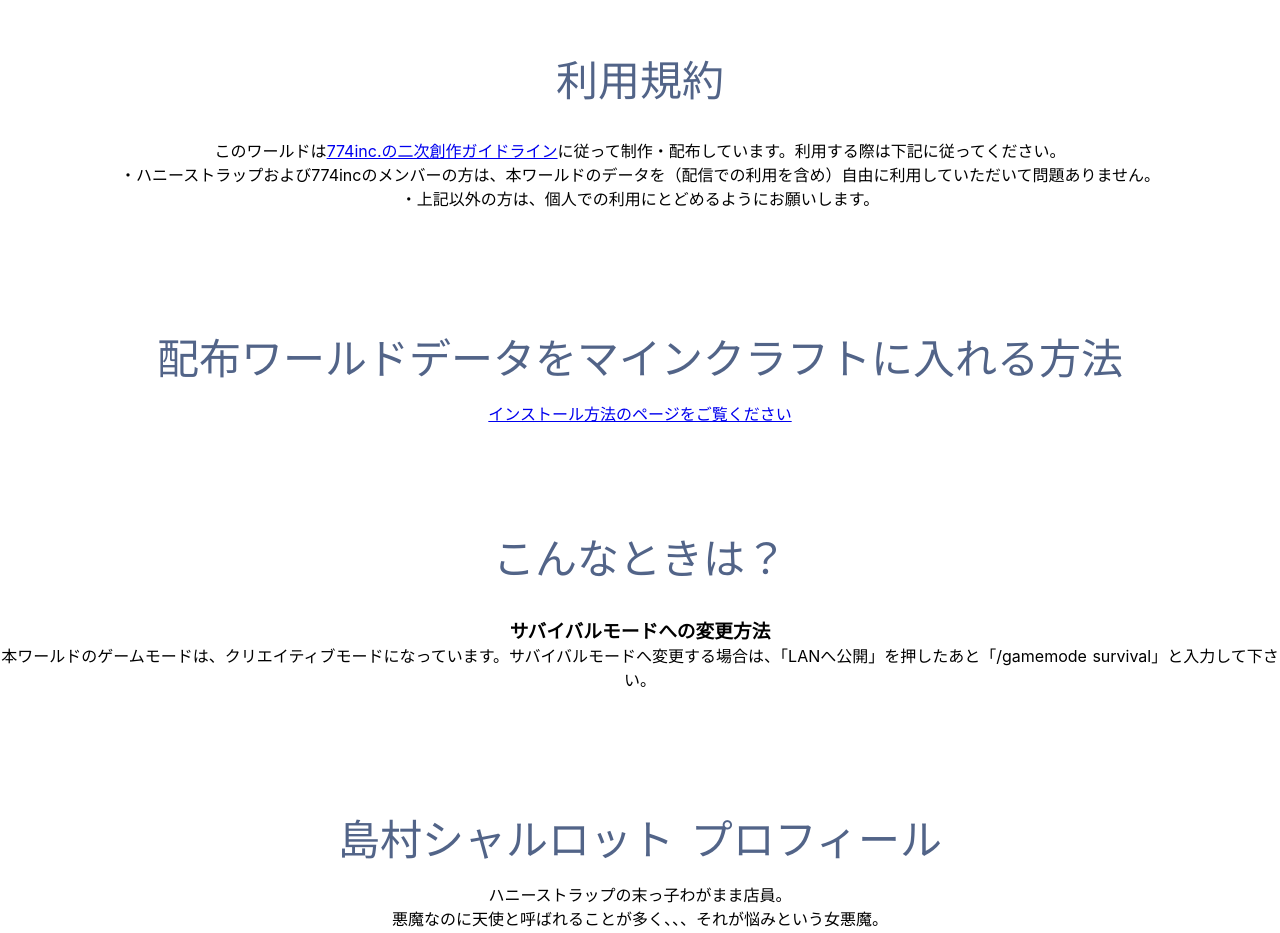
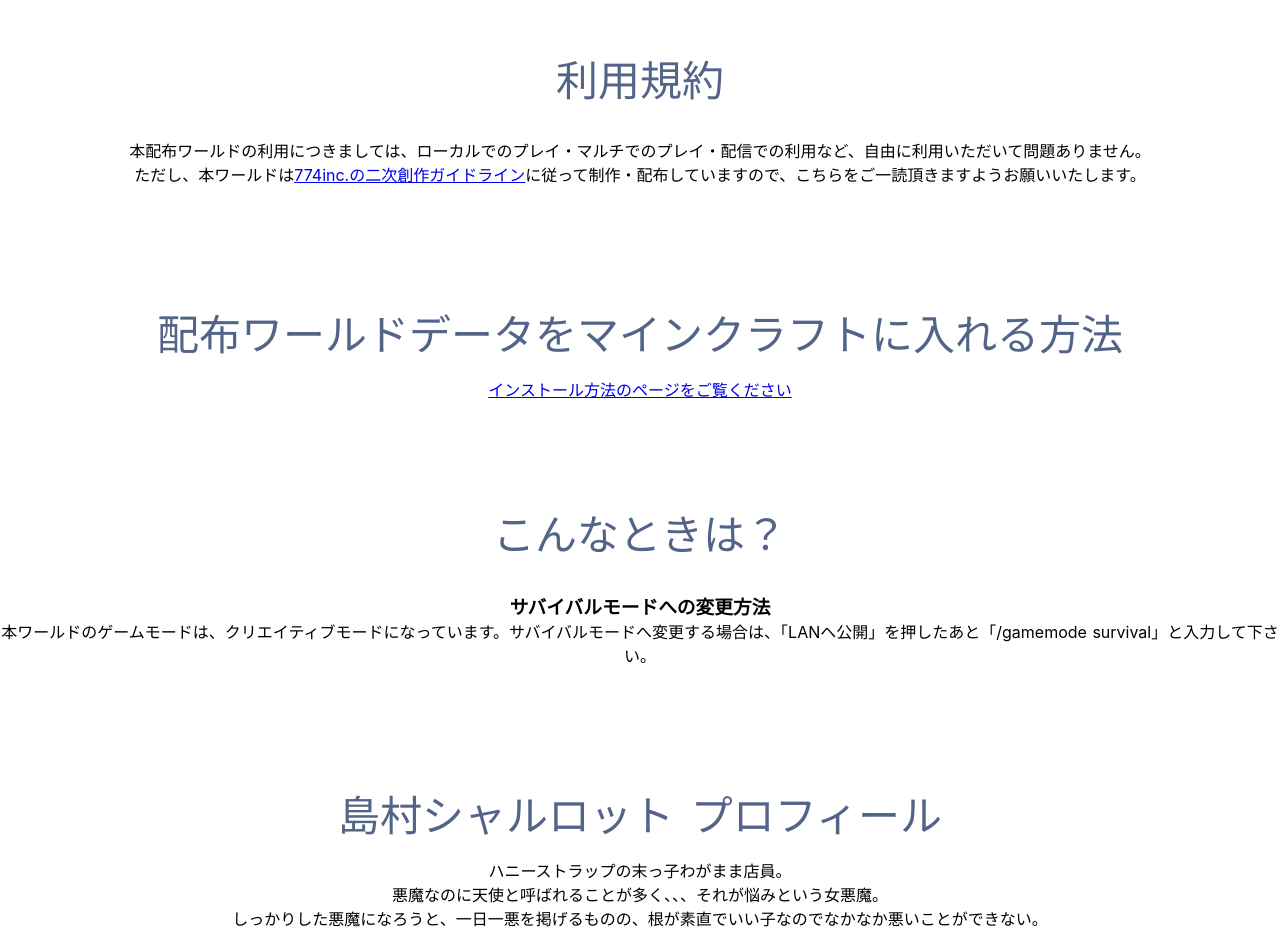
Before and after one commit to karia/shimamura-charlotte-bd, a Nuxt app: page / in a window 1280 px wide. Shown: the part 6180-7113 px from the top of the page. Built offline with nearby package versions, Linux system fonts and the light colour scheme.

Commit message:
利用規約をゆるくする

```diff
--- a/pages/index.vue
+++ b/pages/index.vue
@@ -137,9 +137,8 @@
           利用規約
         </h2>
         <div class="links">
-          <p>このワールドは<a href="https://www.774.ai/guideline">774inc.の二次創作ガイドライン</a>に従って制作・配布しています。利用する際は下記に従ってください。</p>
-          <p>・ハニーストラップおよび774incのメンバーの方は、本ワールドのデータを（配信での利用を含め）自由に利用していただいて問題ありません。</p>
-          <p>・上記以外の方は、個人での利用にとどめるようにお願いします。</p>
+          <p>本配布ワールドの利用につきましては、ローカルでのプレイ・マルチでのプレイ・配信での利用など、自由に利用いただいて問題ありません。</p>
+          <p>ただし、本ワールドは<a href="https://www.774.ai/guideline">774inc.の二次創作ガイドライン</a>に従って制作・配布していますので、こちらをご一読頂きますようお願いいたします。</p>
         </div>
       </section>
 
```
